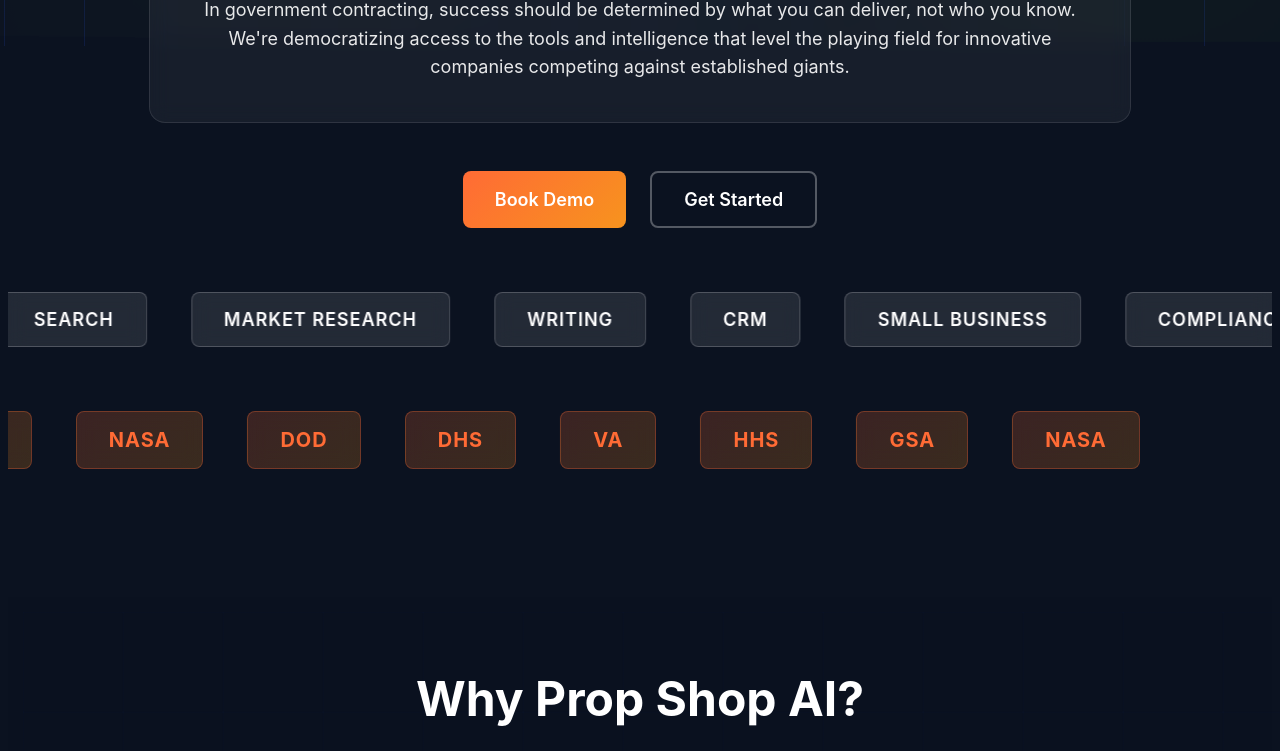
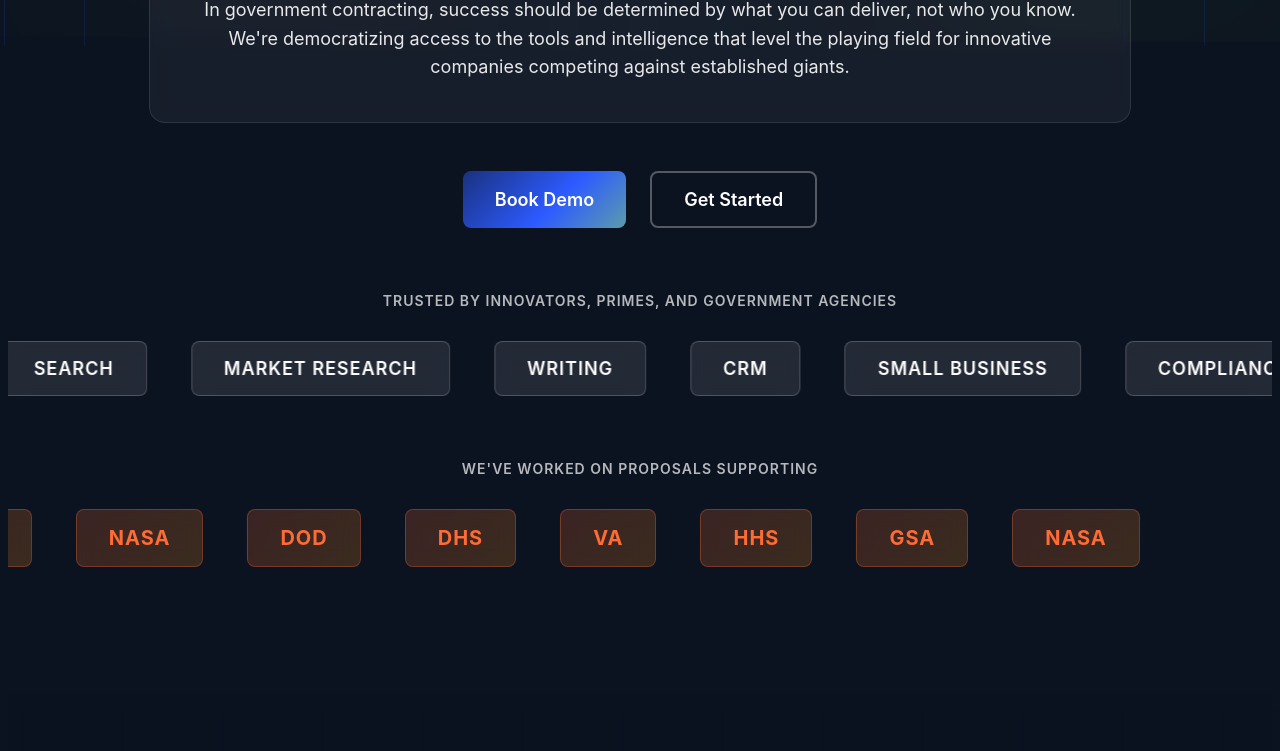
Before and after one commit to matthewbaumeister/PSAI-Website, a Next.js app: page / in a window 1280 px wide. Shown: the part 758-1509 px from the top of the page. Built offline with nearby package versions, Linux system fonts and the light colour scheme.

Commit message:
Restore hero button color-shifting animations and update badge text to 'The Procurement Intelligence Platform'

```diff
--- a/src/app/globals.css
+++ b/src/app/globals.css
@@ -591,10 +591,14 @@
   border-radius: 8px;
   text-decoration: none;
   transition: all 0.3s ease;
+  position: relative;
+  overflow: hidden;
 }
 
 .cta-buttons .btn-primary {
-  background: linear-gradient(135deg, #ff6b35 0%, #f7931e 100%);
+  background: linear-gradient(135deg, var(--gradient-colors));
+  background-size: 400% 400%;
+  animation: color-chain var(--animation-duration) var(--animation-timing) var(--animation-iteration) var(--animation-delay);
   color: white;
   border: none;
 }
@@ -610,9 +614,27 @@
   border: 2px solid rgba(255, 255, 255, 0.3);
 }
 
+.cta-buttons .btn-outline::before {
+  content: '';
+  position: absolute;
+  top: 0;
+  left: -100%;
+  width: 100%;
+  height: 100%;
+  background: linear-gradient(135deg, var(--gradient-colors));
+  background-size: 400% 400%;
+  animation: color-chain var(--animation-duration) var(--animation-timing) var(--animation-iteration) var(--animation-delay);
+  transition: left 0.3s ease;
+  z-index: -1;
+}
+
+.cta-buttons .btn-outline:hover::before {
+  left: 0;
+}
+
 .cta-buttons .btn-outline:hover {
-  background: rgba(255, 255, 255, 0.1);
-  border-color: rgba(255, 255, 255, 0.5);
+  color: white;
+  border-color: transparent;
   transform: translateY(-2px);
 }
 
@@ -3386,6 +3408,16 @@
   position: relative;
 }
 
+.proof-section .section-label {
+  text-align: center;
+  margin-bottom: 2rem;
+  color: rgba(255, 255, 255, 0.7);
+  font-size: 0.875rem;
+  font-weight: 600;
+  text-transform: uppercase;
+  letter-spacing: 1px;
+}
+
 .proof-items {
   display: flex;
   animation: scroll-left 30s linear infinite;
@@ -3421,6 +3453,16 @@
   margin: 4rem 0;
   overflow: hidden;
   position: relative;
+}
+
+.agencies-section .section-label {
+  text-align: center;
+  margin-bottom: 2rem;
+  color: rgba(255, 255, 255, 0.7);
+  font-size: 0.875rem;
+  font-weight: 600;
+  text-transform: uppercase;
+  letter-spacing: 1px;
 }
 
 .agencies-items {
--- a/src/components/sections/hero.tsx
+++ b/src/components/sections/hero.tsx
@@ -3,7 +3,7 @@
     <section className="hero">
       <div className="container">
         <div className="hero-content">
-          <div className="badge">Government Contracting Intelligence</div>
+          <div className="badge">The Procurement Intelligence Platform</div>
           <h1>
             Level the Playing Field with
             <span className="gradient-text"> AI-Powered</span> Government Contracting
@@ -37,6 +37,7 @@
       </div>
 
       <div className="proof-section">
+        <div className="section-label">TRUSTED BY INNOVATORS, PRIMES, AND GOVERNMENT AGENCIES</div>
         <div className="proof-items">
           <div className="proof-item">COMPLIANCE</div>
           <div className="proof-item">SEARCH</div>
@@ -54,6 +55,7 @@
       </div>
 
       <div className="agencies-section">
+        <div className="section-label">WE'VE WORKED ON PROPOSALS SUPPORTING</div>
         <div className="agencies-items">
           <div className="agency-item">DOD</div>
           <div className="agency-item">DHS</div>
```
